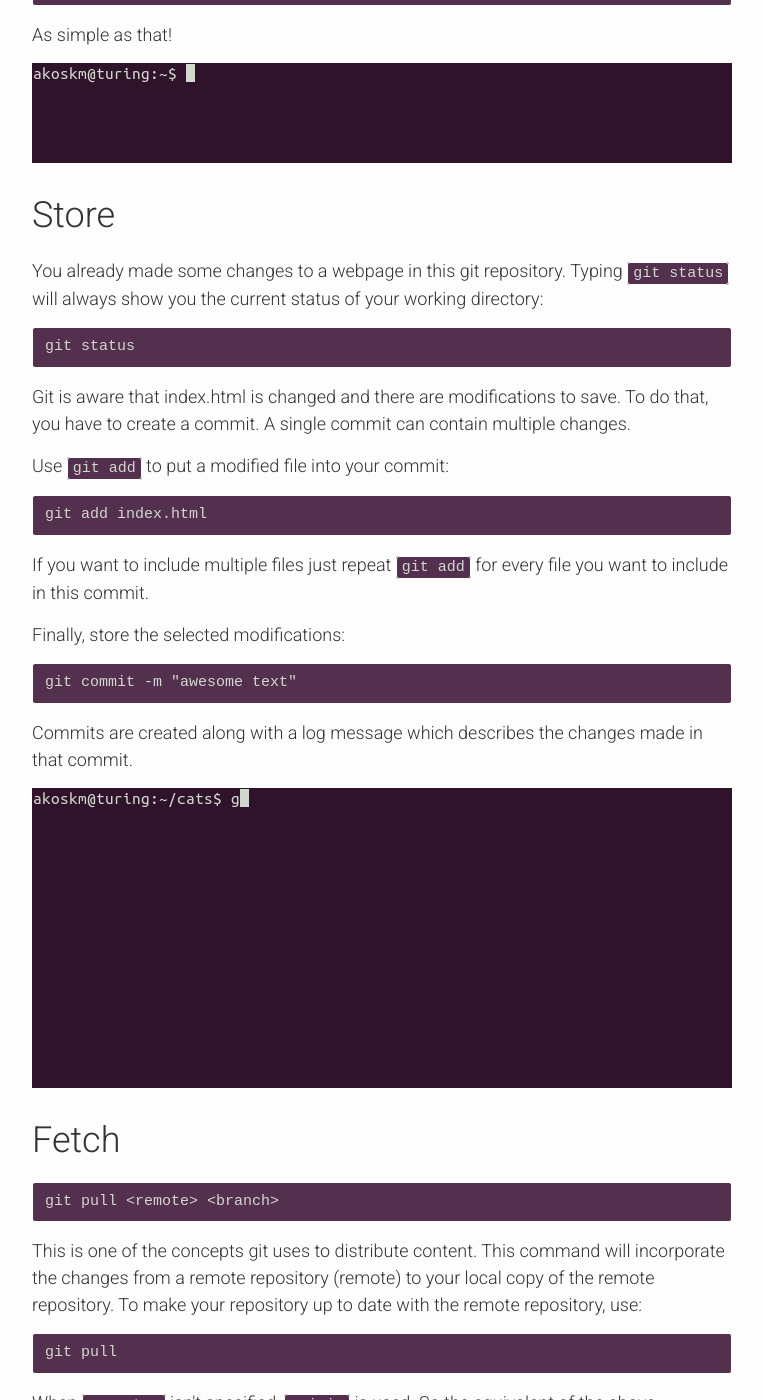
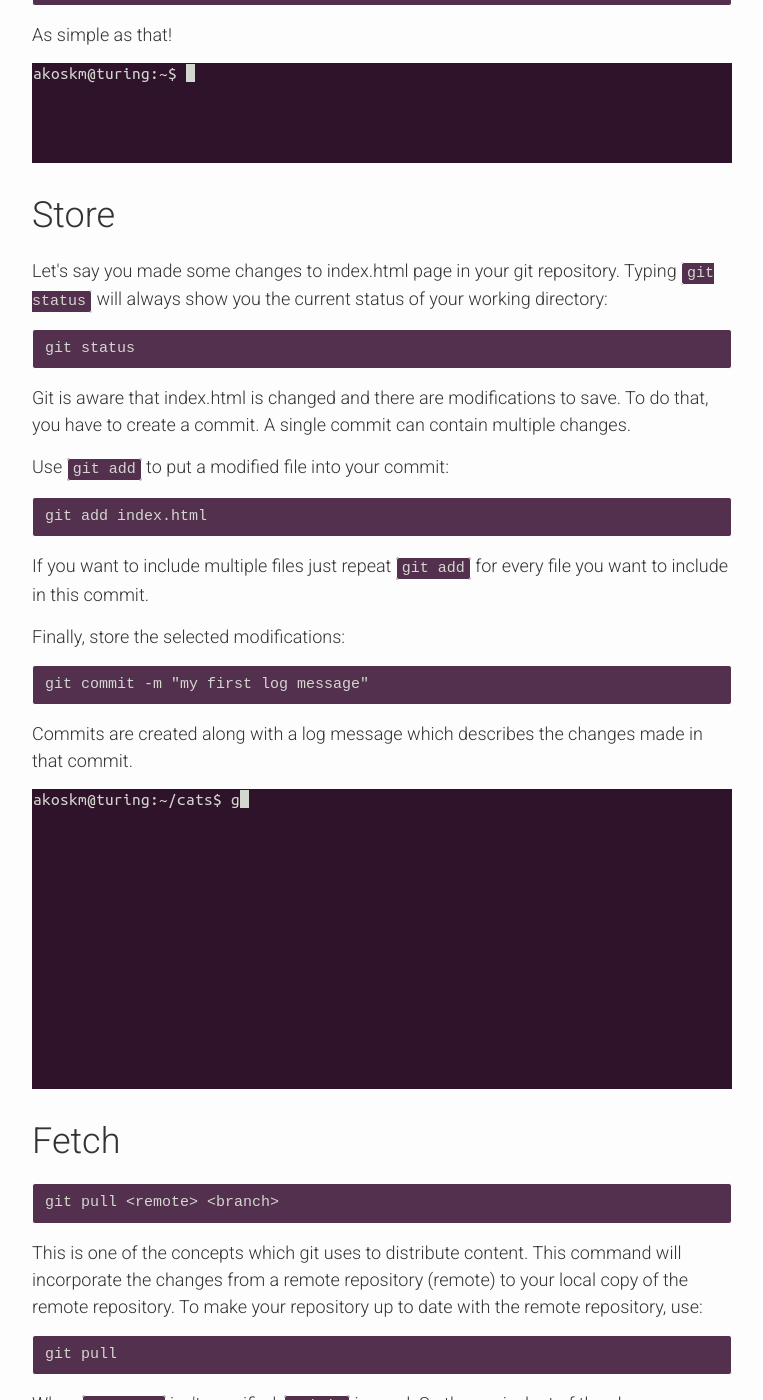
Before and after one commit to akoskm/gitforcats, a Jekyll site: the page built from index.html, in a window 1280 px wide and 1400 px high, scrolled down 757 px. Shown: the whole window, without its empty margins (258-1021 px from the left). Built offline with Jekyll 4.4.1, drawn with Linux system fonts in a browser that asks for light colours; nearby versions of some CDN libraries; some of the changed text lies outside the part shown.

Commit message:
Update Index page
Add titles in Oops
Change intro in Store
Rename "awesome text" to "my first log message"
Add Intro and ending to Common errors
Change title Common errors to h2

```diff
--- a/index.html
+++ b/index.html
@@ -41,7 +41,7 @@
   <h1>Store</h1>
 
   <div class="details">
-    <p>You already made some changes to a webpage in this git repository. Typing <code>git status</code> will always show you the current status of your working directory:</p>
+    <p>Let's say you made some changes to index.html page in your git repository. Typing <code>git status</code> will always show you the current status of your working directory:</p>
     <pre>git status</pre>
   </div>
 
@@ -55,7 +55,7 @@
 
   <p>If you want to include multiple files just repeat <code>git add</code> for every file you want to include in this commit.</p>
   <p>Finally, store the selected modifications:</p>
-  <pre>git commit -m "awesome text"</pre>
+  <pre>git commit -m "my first log message"</pre>
 
   <div class="details">
     <p>Commits are created along with a log message which describes the changes made in that commit.</p>
@@ -67,7 +67,7 @@
   <pre>git pull &lt;remote&gt; &lt;branch&gt;</pre>
   <div class="details">
     <p>
-      This is one of the concepts git uses to distribute content. This command will incorporate the changes from a remote repository (remote) to your local copy of the remote repository. To make your repository up to date with the remote repository, use:
+      This is one of the concepts which git uses to distribute content. This command will incorporate the changes from a remote repository (remote) to your local copy of the remote repository. To make your repository up to date with the remote repository, use:
     </p>
     <pre>git pull</pre>
     <p>When <code>&lt;remote&gt;</code> isn't specified, <code>origin</code> is used. So the equivalent of the above command would be:</p>
@@ -107,12 +109,13 @@
 
   <a class="anchor" href name="undo"></a>
   <h1>Oops!</h1>
+  <h2>Edit log message</h2>
     <p>There is a typo in your last commit message and you want to correct it:</p>
     <pre>git commit --amend</pre>
     <div class="details">
       <p>Note that this won't work if you already pushed this commit to the remote repository.</p>
     </div>
-
+  <h2>Reset previous commit</h2>
     <p>You already created a commit and forgot to include all the files you wanted. Reset your previous commit by:</p>
     <pre>git reset HEAD~1</pre>
     <div class="details">
```
Also changed, not shown: other parts of index.html (+3 -1 lines).
